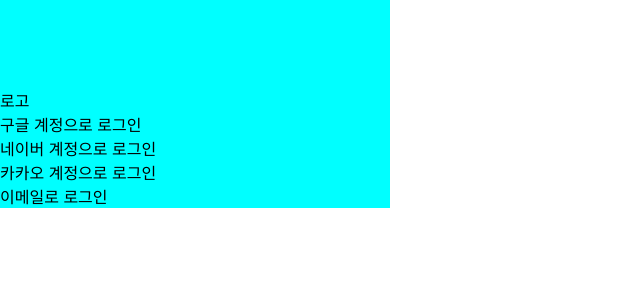
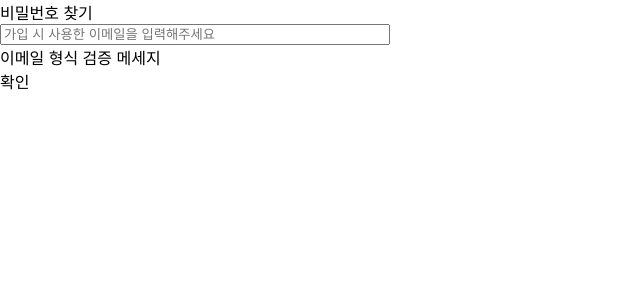
Before and after one commit to assistant8/CodeMentor, a React (Create React App) app: page /login/find-password in a window 1280 px wide. Shown: the top 300 px of the page, without its empty margins (0-640 px from the left). Built offline with nearby package versions, Linux system fonts and the light colour scheme; the HTML template or start-up script is replaced by a standard one.

Commit message:
작업 내용 노트북으로 공유

```diff
--- a/src/App.js
+++ b/src/App.js
@@ -5,7 +5,11 @@ import MainLayout from "./components/layout/mainLayout";
 import LoginLayout from "./components/layout/loginLayout";
 import Quiz from "./pages/quiz";
 import QuizList from "./pages/quizList";
-import Login from "./pages/login";
+import SelectWayToLogin from "./components/login/SelectWayToLogin";
+import ByEmail from "./components/login/ByEmail";
+import FindPassword from "./components/login/FindPassword";
+import Register from "./components/login/Register";
+import VerifyEmail from "./components/login/VerifyEmail";
 
 function App() {
   return (
@@ -21,10 +25,11 @@ function App() {
           <Route index element={<QuizList />} />
         </Route>
         <Route path={PATH.LOGIN} element={<LoginLayout />}>
-          <Route index element={<Login />} />
-          <Route path=":stage" element={<Login />} />
-
-          {/* 로그인 회원가입은 헤더 nav바 따로 없어서 레이아웃을 따로 만들었습니다 이쪽 구현 후  element에 넣어주시고 주석 지우시면 될것같습니다 */}
+          <Route index element={<SelectWayToLogin />} />
+          <Route path="by-email" element={<ByEmail />} />
+          <Route path="find-password" element={<FindPassword />} />
+          <Route path="register" element={<Register />} />
+          <Route path="verify-email" element={<VerifyEmail />} />
         </Route>
       </Routes>
     </Router>
--- a/src/components/layout/loginLayout/LoginLayout.scss
+++ b/src/components/layout/loginLayout/LoginLayout.module.scss
@@ -4,13 +4,12 @@
   display: flex;
   flex-direction: column;
   justify-content: center;
-  background-color: antiquewhite;
 }
 
 .Inner {
   width: 100%;
   display: flex;
-  background-color: aqua;
+  flex-direction: column;
   position: relative;
   // padding-top: 5.5rem;
 }
--- a/src/components/layout/loginLayout/index.js
+++ b/src/components/layout/loginLayout/index.js
@@ -1,11 +1,11 @@
 import React from "react";
-import "./LoginLayout.scss";
+import styles from "./LoginLayout.module.scss";
 import { Outlet } from "react-router-dom";
 
 const LoginLayout = () => {
   return (
-    <div className="Full">
-      <div className="Inner">
+    <div className={styles.Full}>
+      <div className={styles.Inner}>
         <Outlet />
       </div>
     </div>
--- /dev/null
+++ b/src/components/login/ByEmail.js
@@ -0,0 +1,34 @@
+import { useNavigate } from "react-router-dom";
+
+export default function ByEmail() {
+  const navigate = useNavigate();
+
+  return (
+    <>
+      <div>로고</div>
+      <form action="">
+        <input type="text" name="email" placeholder="codeWhisper@gmail.com" />
+        <div>이메일 형식 검증 메세지</div>
+        <input type="password" name="password" placeholder="******" />
+        <div>비밀번호 형식 검증 메세지</div>
+        <div>로그인</div>
+      </form>
+      <div>
+        <div
+          onClick={() => {
+            navigate("/login/find-password");
+          }}
+        >
+          비밀번호 찾기
+        </div>
+        <div
+          onClick={() => {
+            navigate("/login/register");
+          }}
+        >
+          회원 가입
+        </div>
+      </div>
+    </>
+  );
+}
--- /dev/null
+++ b/src/components/login/FindPassword.js
@@ -0,0 +1,27 @@
+import { useNavigate } from "react-router-dom";
+
+export default function FindPassword() {
+  const navigate = useNavigate();
+
+  return (
+    <>
+      <div>비밀번호 찾기</div>
+      <input
+        type="text"
+        placeholder="가입 시 사용한 이메일을 입력해주세요"
+      />{" "}
+      <div>이메일 형식 검증 메세지</div>
+      <div
+        onClick={() => {
+          console.log("비밀번호 찾기 페이지");
+          console.log("이메일 형식 검사 통과 시 버튼 활성화");
+          console.log("회원 db에 등록된 이메일인지 확인");
+          console.log("등록되어 있을 시 -> 비밀번호 재설정 메일 발송");
+          console.log("등록되어 있지 않을 시 -> 이메일 확인 메세지 띄우기");
+        }}
+      >
+        확인
+      </div>
+    </>
+  );
+}
--- /dev/null
+++ b/src/components/login/Register.js
@@ -0,0 +1,31 @@
+import { useNavigate } from "react-router-dom";
+
+export default function Register() {
+  const navigate = useNavigate();
+
+  return (
+    <>
+      <div>회원 가입</div>
+      <input type="text" name="email" placeholder="codeWhisper@gmail.com" />
+      <div>이메일 형식 검증 메세지</div>
+      <input type="password" name="password" placeholder="******" />
+      <div>비밀번호 형식 검증 메세지</div>
+      <input type="password" name="password" placeholder="******" />
+      <div>비밀번호 일치 검증 메세지</div>
+      <div
+        onClick={() => {
+          console.log("회원 가입 페이지");
+          console.log(
+            "이메일, 패스워드 형식, 패스워드 일치 검사 통과 시 버튼 활성화"
+          );
+          console.log("본인 인증 메일 발송");
+          console.log("인증 번호 입력 페이지로 이동");
+
+          navigate("/login/verify-email");
+        }}
+      >
+        확인
+      </div>
+    </>
+  );
+}
--- /dev/null
+++ b/src/components/login/SelectWayToLogin.js
@@ -0,0 +1,40 @@
+import { useNavigate } from "react-router-dom";
+
+export default function SelectWayToLogin() {
+  const navigate = useNavigate();
+
+  return (
+    <>
+      <div>로고</div>
+      <div
+        onClick={() => {
+          console.log("구글");
+        }}
+      >
+        구글 계정으로 로그인
+      </div>
+      <div
+        onClick={() => {
+          console.log("네이버");
+        }}
+      >
+        네이버 계정으로 로그인
+      </div>
+      <div
+        onClick={() => {
+          console.log("카카오");
+        }}
+      >
+        카카오 계정으로 로그인
+      </div>
+
+      <div
+        onClick={() => {
+          navigate("/login/by-email");
+        }}
+      >
+        이메일로 로그인
+      </div>
+    </>
+  );
+}
--- /dev/null
+++ b/src/components/login/VerifyEmail.js
@@ -0,0 +1,22 @@
+import { useNavigate } from "react-router-dom";
+
+export default function VerifyEmail() {
+  const navigate = useNavigate();
+
+  return (
+    <>
+      <div>이메일 인증</div>
+      <div>'입력한 이메일 주소'로 인증 메일이 발송되었습니다.</div>
+      <input type="text" placeholder="인증 번호 6자리를 입력해주세요." />
+      <div
+        onClick={() => {
+          console.log("인증 번호 확인 페이지");
+          console.log("인증 번호 일치 검사");
+          console.log("인증 번호 일치 검사 통과 시 프로필 설정 페이지로 이동");
+        }}
+      >
+        확인
+      </div>
+    </>
+  );
+}
--- a/src/pages/login/index.js
+++ /dev/null
@@ -1,182 +0,0 @@
-import { useNavigate, useParams } from "react-router-dom";
-import "./index.scss";
-import { useEffect, useState } from "react";
-
-export default function Login() {
-  const [heading, setHeading] = useState("logo");
-  const { stage } = useParams();
-  const navigate = useNavigate();
-
-  useEffect(() => {
-    switch (stage) {
-      case "findPassword":
-        setHeading("비밀번호 찾기");
-        break;
-      case "register":
-        setHeading("회원 가입");
-        break;
-      default:
-        setHeading("logo");
-        break;
-    }
-  }, [stage]);
-
-  return (
-    <>
-      <div className="container">
-        <Heading heading={heading} />
-        <Stage stage={stage} navigate={navigate} />
-      </div>
-    </>
-  );
-}
-
-function Heading({ heading }) {
-  const logoUrl = null;
-
-  return <>{heading === "logo" ? <div>로고</div> : <div>{heading}</div>}</>;
-}
-
-function Stage({ stage, navigate }) {
-  switch (stage) {
-    case "loginByEmail":
-      return <LoginByEmail navigate={navigate} />;
-    case "findPassword":
-      return <FindPassword />;
-    case "register":
-      return <Register navigate={navigate} />;
-    case "verifyEmail":
-      return <VerifyEmail />;
-    default:
-      return <SelectWayToLogin navigate={navigate} />;
-  }
-}
-
-function SelectWayToLogin({ navigate }) {
-  return (
-    <>
-      <div
-        onClick={() => {
-          console.log("구글");
-        }}
-      >
-        구글 계정으로 로그인
-      </div>
-      <div
-        onClick={() => {
-          console.log("네이버");
-        }}
-      >
-        네이버 계정으로 로그인
-      </div>
-      <div
-        onClick={() => {
-          console.log("카카오");
-        }}
-      >
-        카카오 계정으로 로그인
-      </div>
-
-      <div
-        onClick={() => {
-          navigate("/login/loginByEmail");
-        }}
-      >
-        이메일로 로그인
-      </div>
-    </>
-  );
-}
-
-function LoginByEmail({ navigate }) {
-  return (
-    <>
-      <input type="text" name="email" placeholder="codeWhisper@gmail.com" />
-      <div>이메일 형식 검증 메세지</div>
-      <input type="password" name="password" placeholder="******" />
-      <div>비밀번호 형식 검증 메세지</div>
-      <div>로그인</div>
-      <div>
-        <div
-          onClick={() => {
-            navigate("/login/findPassword");
-          }}
-        >
-          비밀번호 찾기
-        </div>
-        <div
-          onClick={() => {
-            navigate("/login/register");
-          }}
-        >
-          회원 가입
-        </div>
-      </div>
-    </>
-  );
-}
-
-function FindPassword() {
-  return (
-    <>
-      <input type="text" placeholder="가입 시 사용한 이메일을 입력해주세요" />{" "}
-      <div>이메일 형식 검증 메세지</div>
-      <div
-        onClick={() => {
-          console.log("비밀번호 찾기 페이지");
-          console.log("이메일 형식 검사 통과 시 버튼 활성화");
-          console.log("회원 db에 등록된 이메일인지 확인");
-          console.log("등록되어 있을 시 -> 비밀번호 재설정 메일 발송");
-          console.log("등록되어 있지 않을 시 -> 이메일 확인 메세지 띄우기");
-        }}
-      >
-        확인
-      </div>
-    </>
-  );
-}
-
-function Register({ navigate }) {
-  return (
-    <>
-      <input type="text" name="email" placeholder="codeWhisper@gmail.com" />
-      <div>이메일 형식 검증 메세지</div>
-      <input type="password" name="password" placeholder="******" />
-      <div>비밀번호 형식 검증 메세지</div>
-      <input type="password" name="password" placeholder="******" />
-      <div>비밀번호 일치 검증 메세지</div>
-      <div
-        onClick={() => {
-          console.log("회원 가입 페이지");
-          console.log(
-            "이메일, 패스워드 형식, 패스워드 일치 검사 통과 시 버튼 활성화"
-          );
-          console.log("본인 인증 메일 발송");
-          console.log("인증 번호 입력 페이지로 이동");
-
-          navigate("/login/verifyEmail");
-        }}
-      >
-        확인
-      </div>
-    </>
-  );
-}
-
-function VerifyEmail() {
-  return (
-    <>
-      <div>'입력한 이메일 주소'로 인증 메일이 발송되었습니다.</div>
-      <input type="text" placeholder="인증 번호 6자리를 입력해주세요." />
-      <div
-        onClick={() => {
-          console.log("인증 번호 확인 페이지");
-          console.log("인증 번호 일치 검사");
-          console.log("인증 번호 일치 검사 통과 시 프로필 설정 페이지로 이동");
-        }}
-      >
-        확인
-      </div>
-    </>
-  );
-}
```
Also changed, not shown: src/components/login/Heading.js (added, +7 -0 lines).
